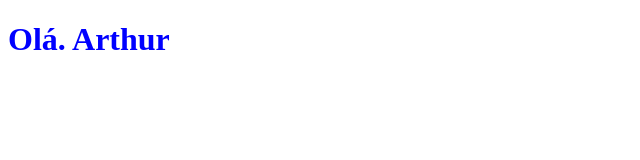
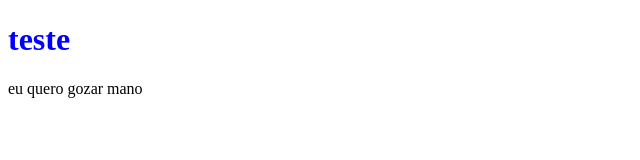
Before and after one commit to arthuraurino/onibus, a plain HTML site: page index.html in a window 1280 px wide. Shown: the whole page, without its empty margins (0-640 px from the left). Drawn offline with Linux system fonts and the light colour scheme.

Commit message:
teste.html

```diff
--- a/index.html
+++ b/index.html
@@ -3,10 +3,11 @@
 <head>
   <meta charset="UTF-8">
   <meta name="viewport" content="width=device-width, initial-scale=1.0">
-  <title>Document</title>
+  <title>Segbus</title>
   <link rel="stylesheet" href="style.css">
 </head>
 <body>
-    <h1>Olá. Arthur</h1>
+    <h1> teste</h1>
+  <p> eu quero gozar mano</p>
 </body>
 </html>
```
